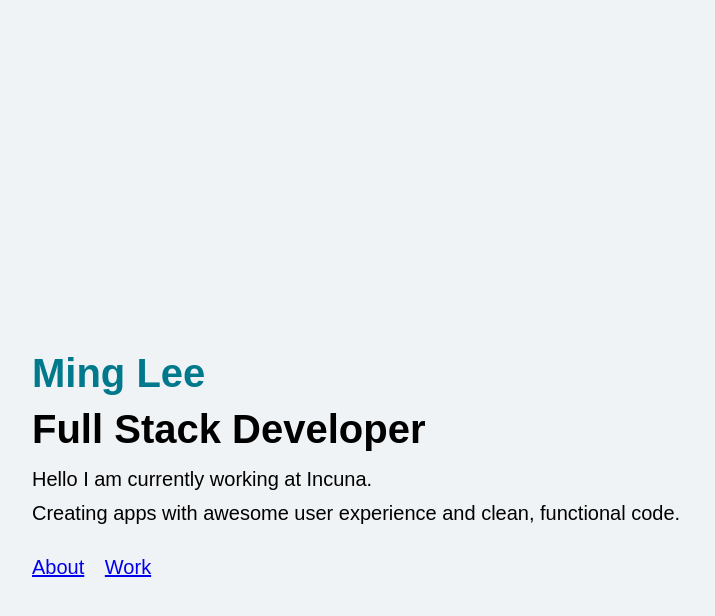
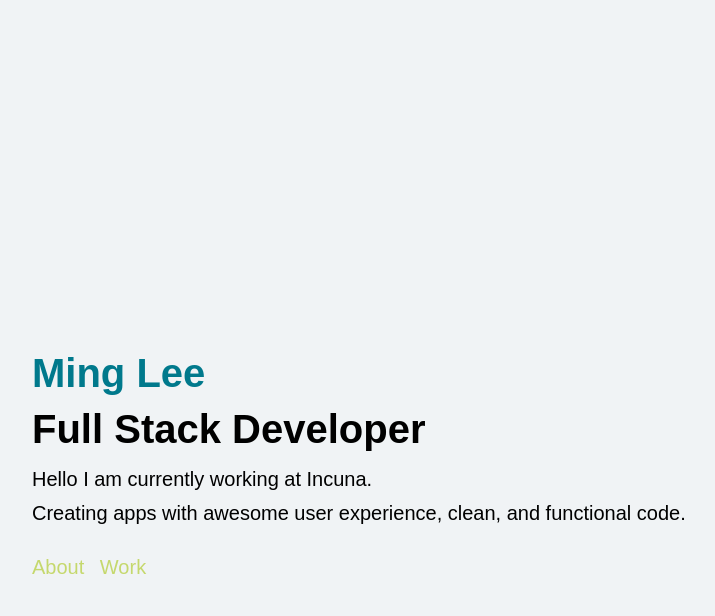
Before and after one commit to MingLee02/MingLee02.github.io, a Jekyll site: the page built from index.md, in a window 1280 px wide. Shown: the top 616 px of the page, without its empty margins (108-823 px from the left). Built offline with Jekyll 4.4.1, drawn with Linux system fonts in a browser that asks for light colours.

Commit message:
Ammend Intro page.

```diff
--- a/_sass/_home.sass
+++ b/_sass/_home.sass
@@ -13,7 +13,21 @@ p
 	margin: 0
 
 .intro-list
-	padding: 0
+	list-style-type: none
+	padding-left: 0
+
 	li
 		display: inline
-		margin-right: 15px
+
+	a
+		border-radius: 10px
+		color: #c5d86d
+		display: inline-block
+		font-size: 20px
+		margin-right: 10px
+		text-align: center
+		text-decoration: none
+		a:hover
+			color: #00798c
+	.active
+		color: #000000
--- a/index.md
+++ b/index.md
@@ -11,7 +11,7 @@ title: Introduction
 
 Hello I am currently working at Incuna.
 
-Creating apps with awesome user experience and clean, functional code.
+Creating apps with awesome user experience, clean, and functional code.
 
 <ul class="intro-list">
     <li><a href="/about/">About</a></li>
```
